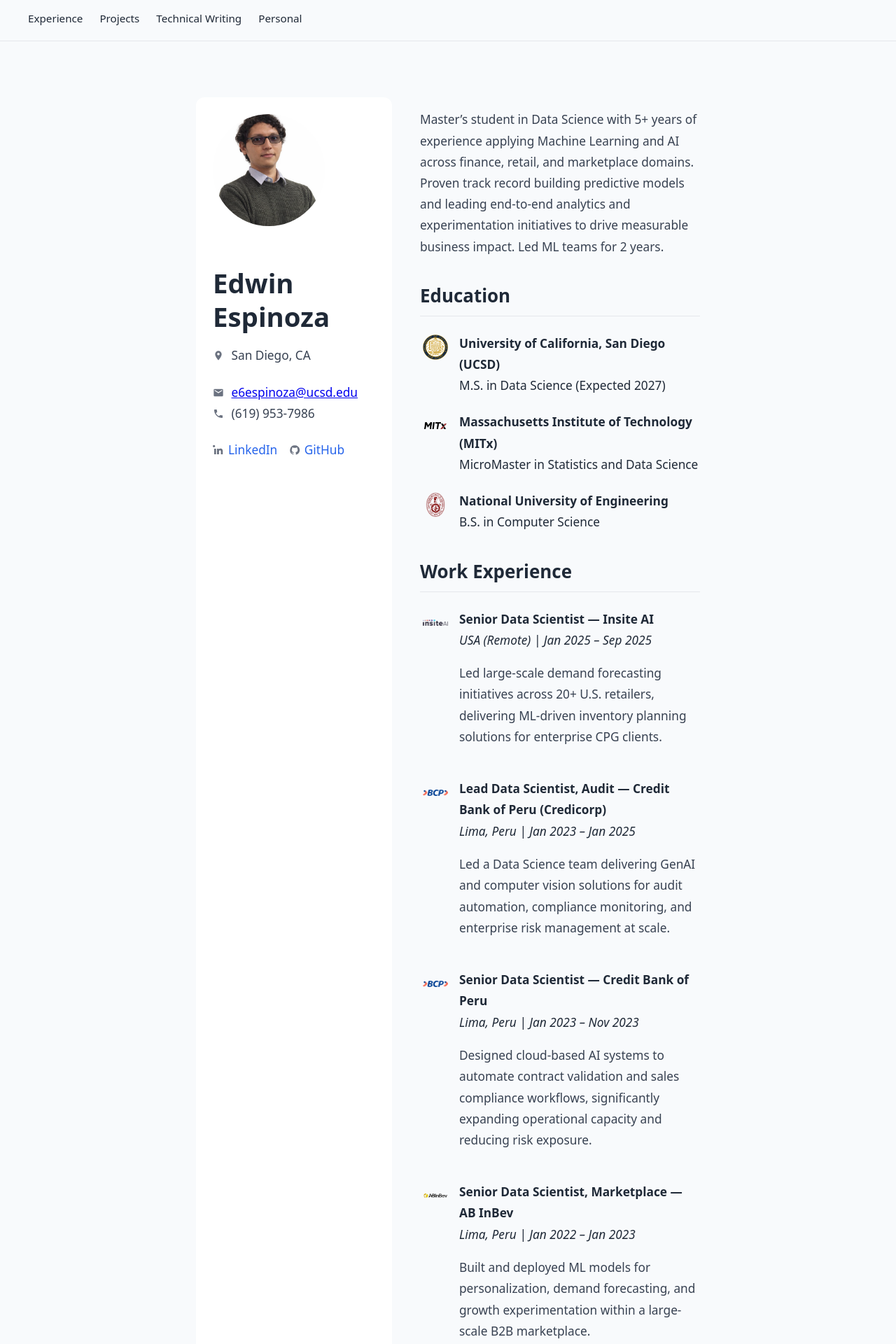
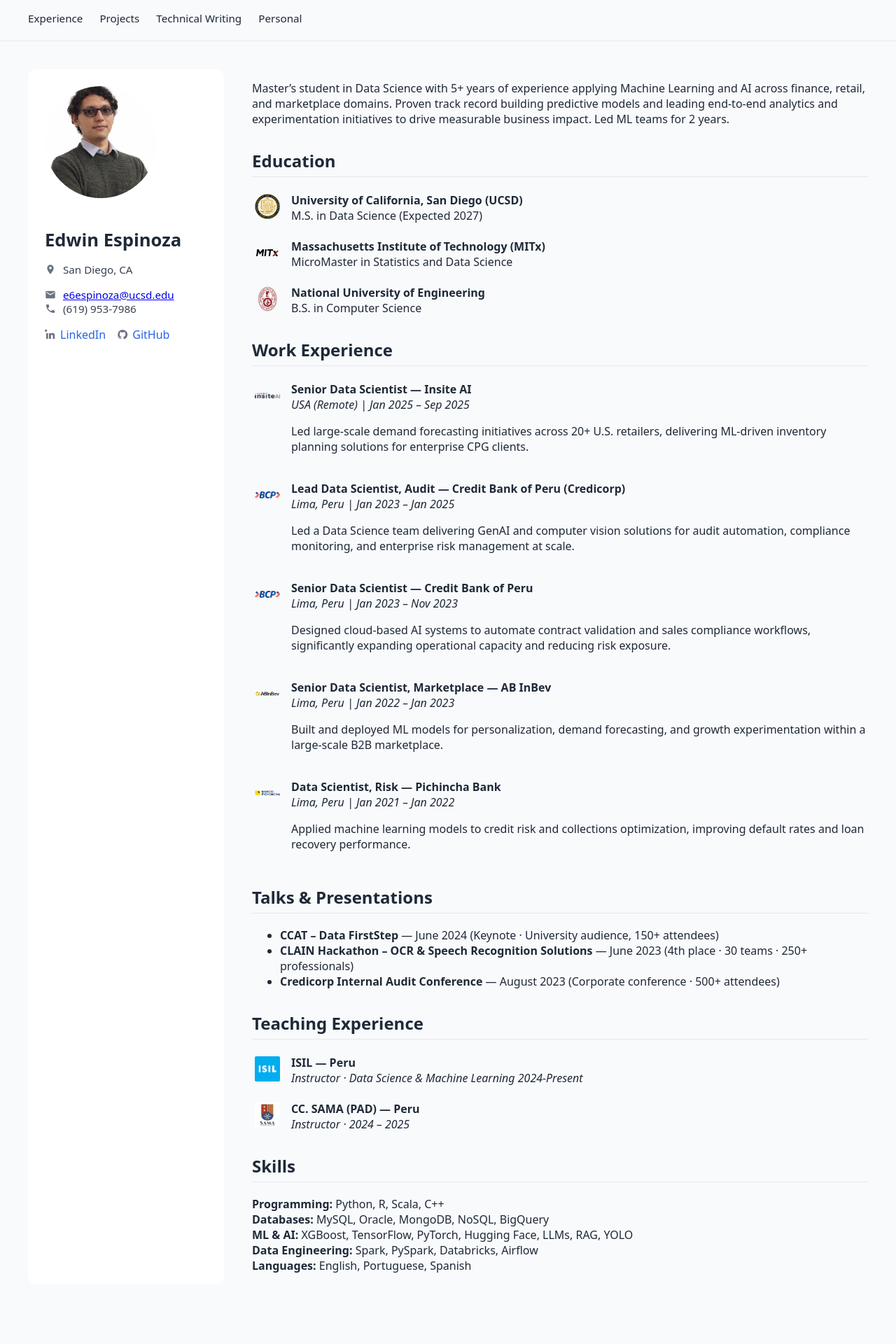
Before and after one commit to aldair-ai/aldair-ai.github.io, a Jekyll site: the page built from index.md, in a window 1280 px wide. Shown: the top 1920 px of the page at 70% size. Built offline with Jekyll 4.4.1, drawn with Linux system fonts in a browser that asks for light colours; after the commit the page ends 1875 px from its top, so only the background shows below that.

```diff
--- a/_layouts/default.html
+++ b/_layouts/default.html
@@ -22,7 +22,7 @@
 
   <!-- ===== PAGE CONTENT ===== -->
   <main>
-  <div class="post-content">
+  <div>
     {{ content }}
   </div>
 </main>
```
